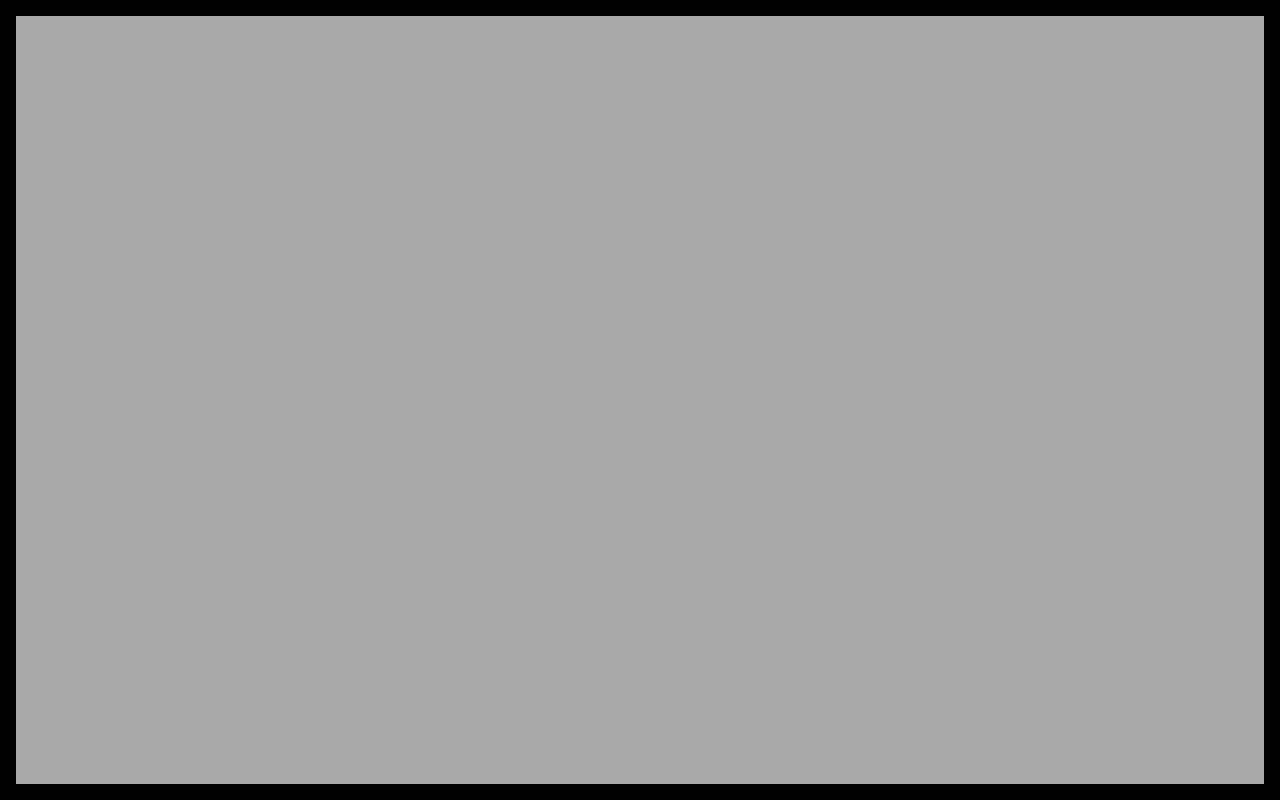
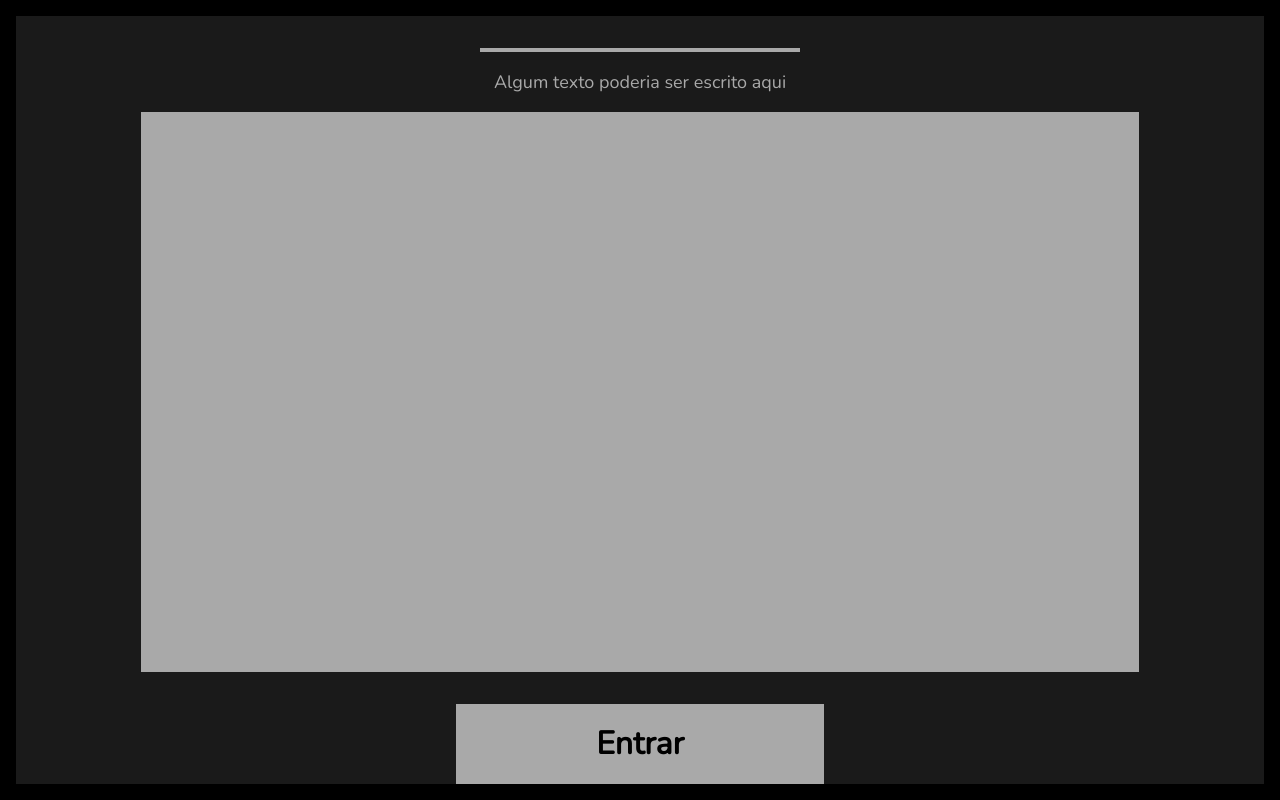
Before and after one commit to ramon-rossini/spotlights-api, an Angular app: page / in a window 1280 px wide. Built offline with nearby package versions, Linux system fonts and the light colour scheme.

Commit message:
Desenvolvimento homepage

```diff
--- a/src/app/componentes/pagina/pagina.component.css
+++ b/src/app/componentes/pagina/pagina.component.css
@@ -14,5 +14,52 @@
     right: 0;
     bottom: 0;
     left: 0;
+    background: rgba(255, 255, 255, 0.1);
+  }
+
+.homepage-flex {
+    display: flex;
+    flex-direction: column;
+    align-items: center;
+}
+
+.exemplo-logo {
+    margin-top: 2rem;
+    width: 20rem;
+    height: 5rem;
     background: darkgray;
-  }
+}
+
+.exemplo-bordao {
+    color: darkgray;
+    font-size: large;
+    font-family: 'Nunito', sans-serif;
+}
+
+.container-box {
+    display: flex;
+    flex-direction: row;
+    justify-content: space-between;
+    width: 80%;
+}
+
+.box {
+    width: 23rem;
+    height: 35rem;
+    background: darkgray;
+}
+
+.exemplo-botao {
+    margin-top: 2rem;
+    width: 23rem;
+    height: 5rem;
+    text-align: center;
+    line-height: 5rem;
+    background: darkgray;
+}
+
+.botao-texto {
+    font-size: xx-large;
+    font-weight: bold;
+    font-family: 'Nunito', sans-serif;
+}
--- a/src/app/componentes/pagina/pagina.component.html
+++ b/src/app/componentes/pagina/pagina.component.html
@@ -1,3 +1,12 @@
 <section class="fundo">
-    <div class="homepage-container"></div>
+    <div class="homepage-container homepage-flex">
+        <div class="exemplo-logo"></div>
+        <p class="exemplo-bordao">Algum texto poderia ser escrito aqui</p>
+        <div class="container-box">
+            <div class="box"></div>
+            <div class="box"></div>
+            <div class="box"></div>
+        </div>
+        <div class="exemplo-botao botao-texto">Entrar</div>
+    </div>
 </section>
--- a/src/styles.css
+++ b/src/styles.css
@@ -1,4 +1,7 @@
 /* You can add global styles to this file, and also import other style files */
+@import url('https://fonts.googleapis.com/css2?family=Nunito&display=swap');
+@import url('https://fonts.googleapis.com/css2?family=Nunito+Sans:wght@900&display=swap');
+
 html, body{
     margin: 0px;
     padding: 0px;
```
